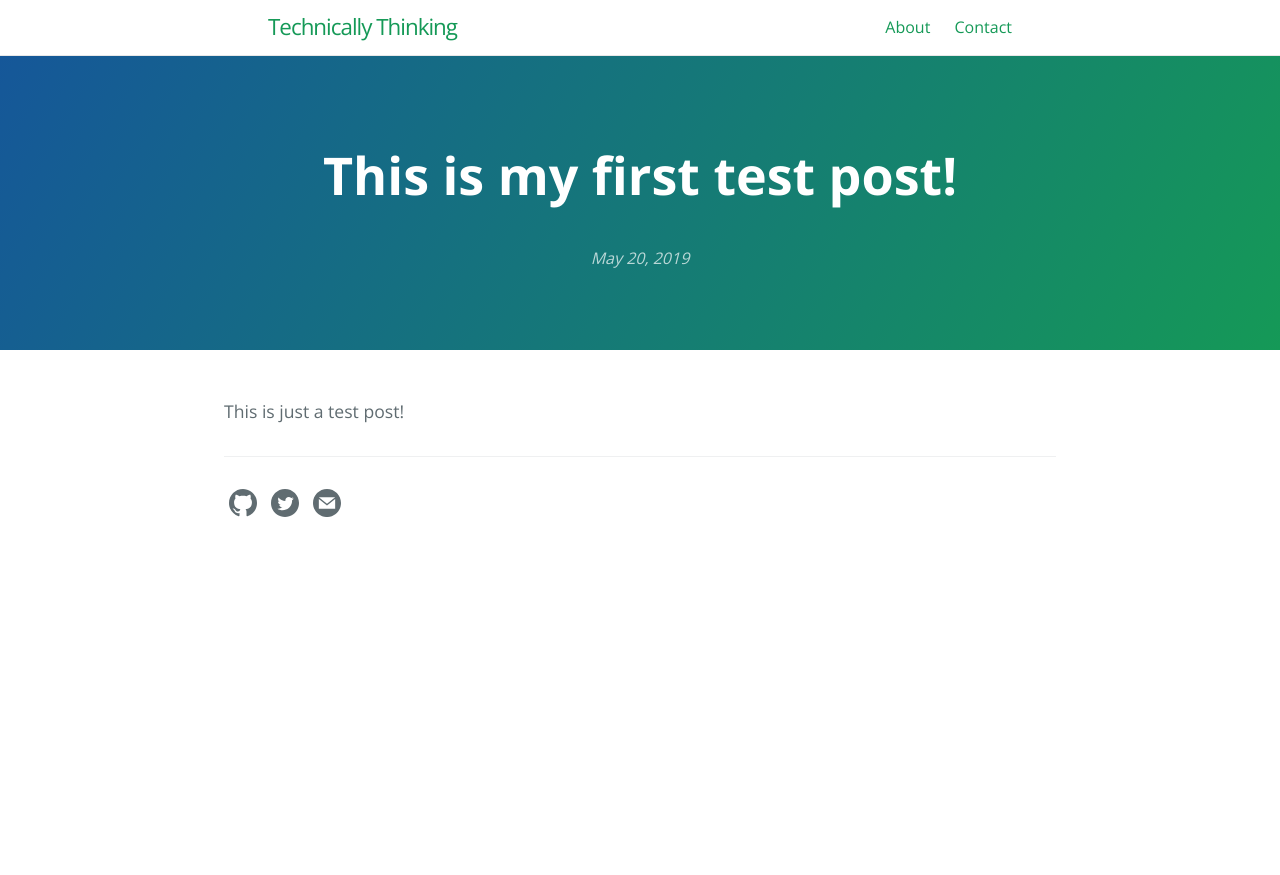
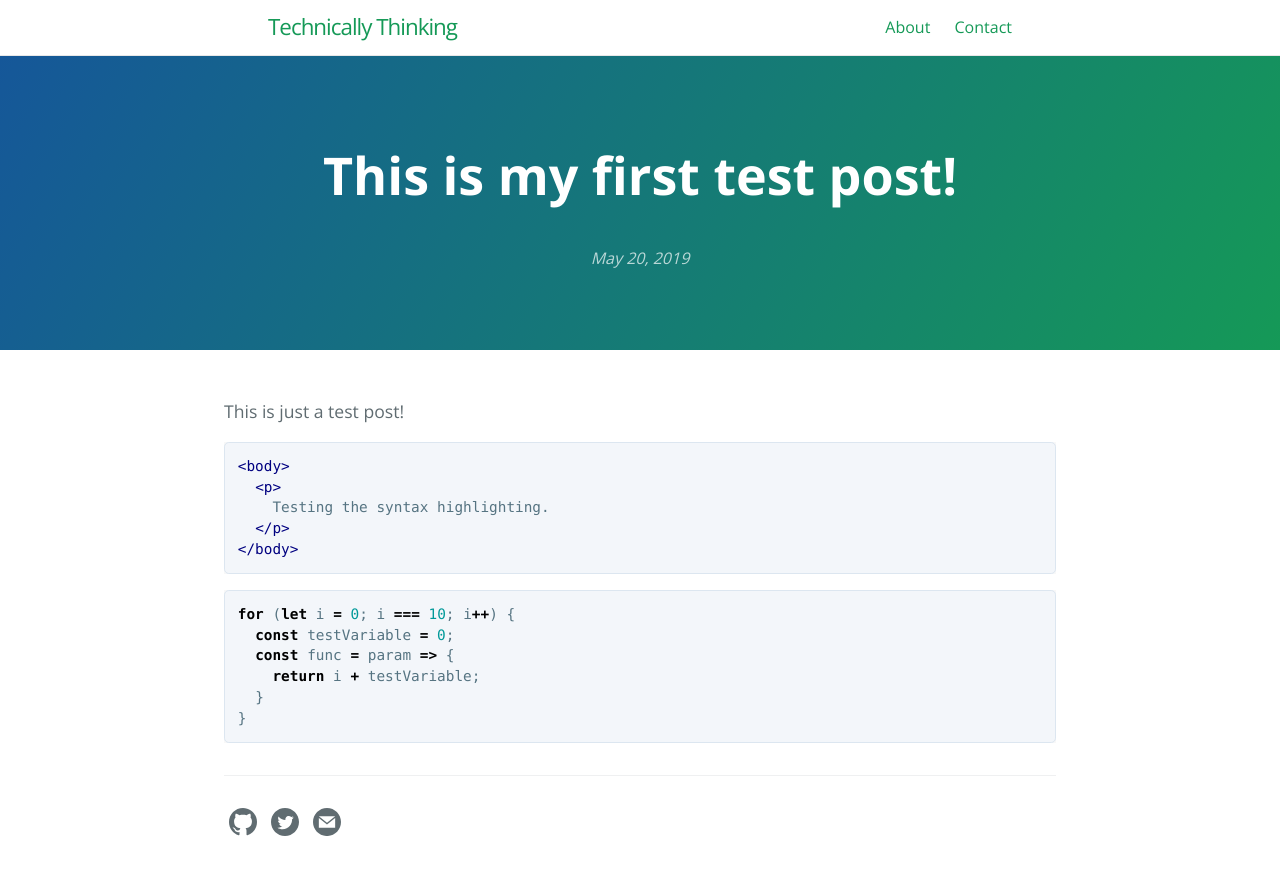
Before and after one commit to zmitton/Technically-Thinking, a Jekyll site: the page built from _posts/2019-05-20-test-post.md, in a window 1280 px wide. Shown: the top 875 px of the page. Built offline with Jekyll 4.4.1, drawn with Linux system fonts in a browser that asks for light colours.

Commit message:
syntax highligting enabled

````diff
--- a/_config.yml
+++ b/_config.yml
@@ -27,6 +27,14 @@ twitter:
 
 # Build settings
 markdown: kramdown
+highlighter: rouge
+kramdown:
+  input: GFM
+  syntax_highlighter: rouge
+  # Un-comment following lines if you'd like line numbers in code syntax
+  # syntax_highlighter_opts:
+  #   line_numbers: true
+  #   start_line: 1
 theme:
 plugins:
   - jekyll-feed
--- a/_posts/2019-05-20-test-post.md
+++ b/_posts/2019-05-20-test-post.md
@@ -5,3 +5,20 @@ date:   2019-05-20 10:50:00 -0400
 categories: jekyll test post
 ---
 This is just a test post!
+
+```html
+<body>
+  <p>
+    Testing the syntax highlighting.
+  </p>
+</body>
+```
+
+```javascript
+for (let i = 0; i === 10; i++) {
+  const testVariable = 0;
+  const func = param => {
+    return i + testVariable;
+  }
+}
+```
````
Also changed, not shown: _posts/2019-05-20-ethswap.md (added, +97 -0 lines).
